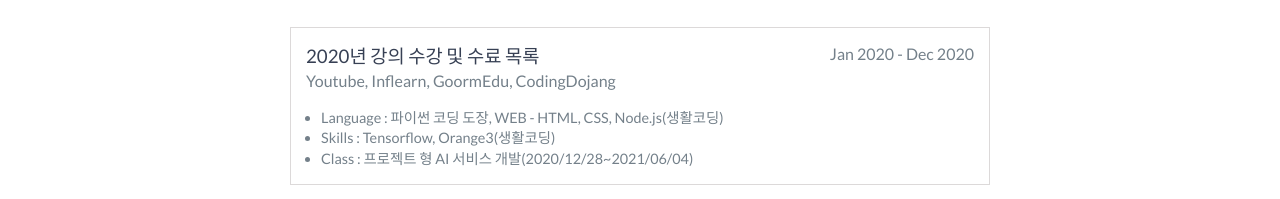
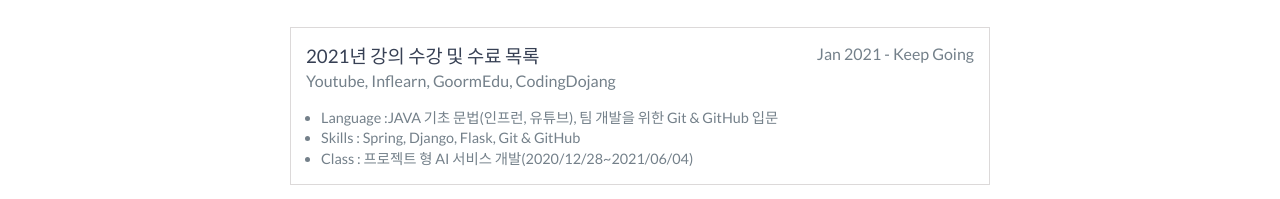
Before and after one commit to Supreme-YS/Supreme-YS.github.io, a website: page index.html in a window 1280 px wide. Shown: the part 2858-3057 px from the top of the page. Drawn offline with nearby package versions, Linux system fonts and the light colour scheme.

Commit message:
update code for portfolio

```diff
--- a/index.html
+++ b/index.html
@@ -173,15 +173,15 @@
             </ul>
         </div>
         <div class="education-block">
-            <h3>2020년 강의 수강 및 수료 목록</h3>
-            <span class="education-date">Jan 2020 - Dec 2020</span>
+            <h3>2021년 강의 수강 및 수료 목록</h3>
+            <span class="education-date">Jan 2021 - Keep Going</span>
             <h4>Youtube, Inflearn, GoormEdu, CodingDojang</h4>
             <ul>
                 <li>
-                    Language : 파이썬 코딩 도장, WEB - HTML, CSS, Node.js(생활코딩)
+                    Language :JAVA 기초 문법(인프런, 유튜브), 팀 개발을 위한 Git & GitHub 입문
                 </li>
                 <li>
-                    Skills : Tensorflow, Orange3(생활코딩)
+                    Skills : Spring, Django, Flask, Git & GitHub
                 </li>
                 <li>
                     Class : 프로젝트 형 AI 서비스 개발(2020/12/28~2021/06/04)
```
